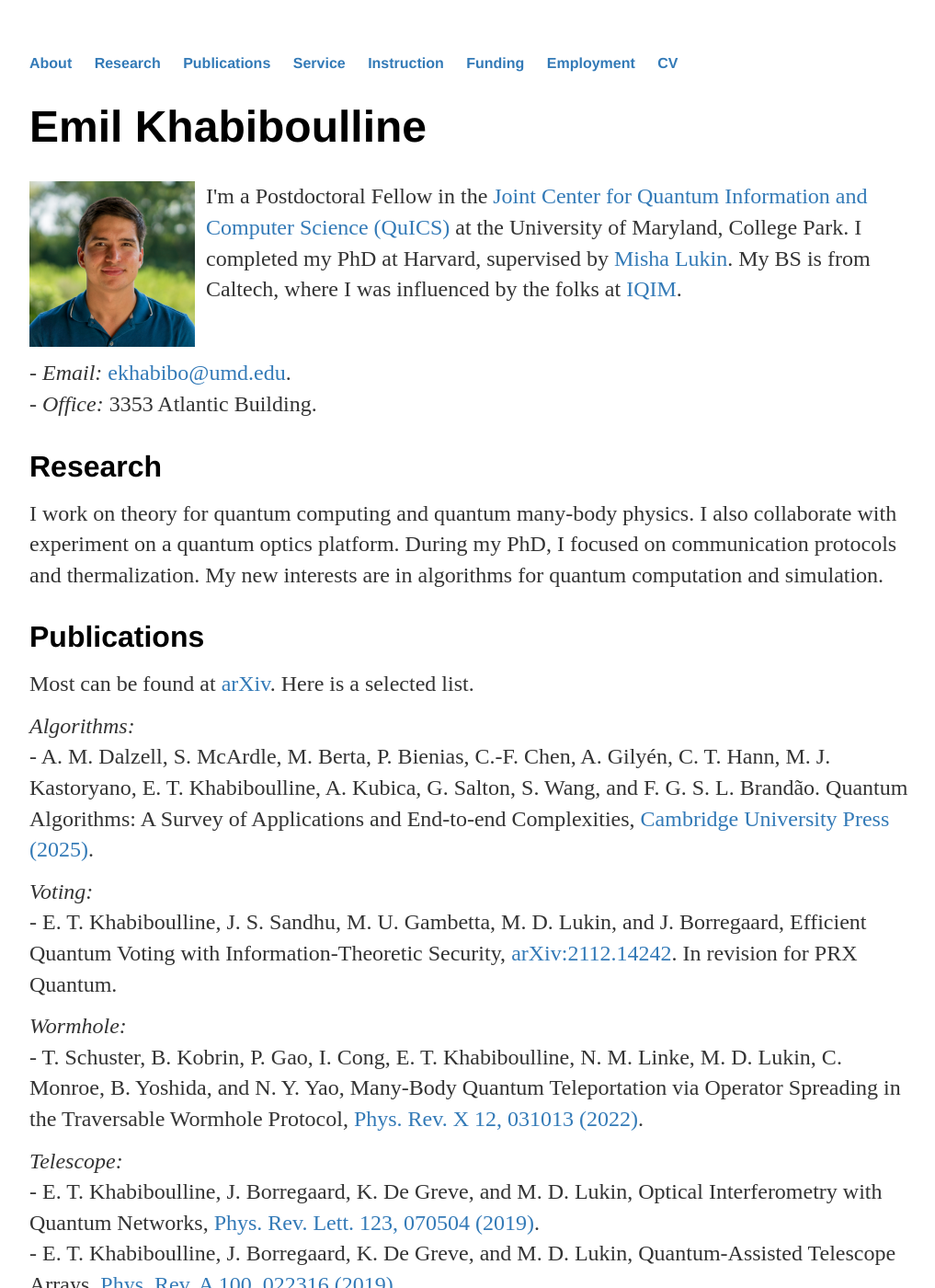
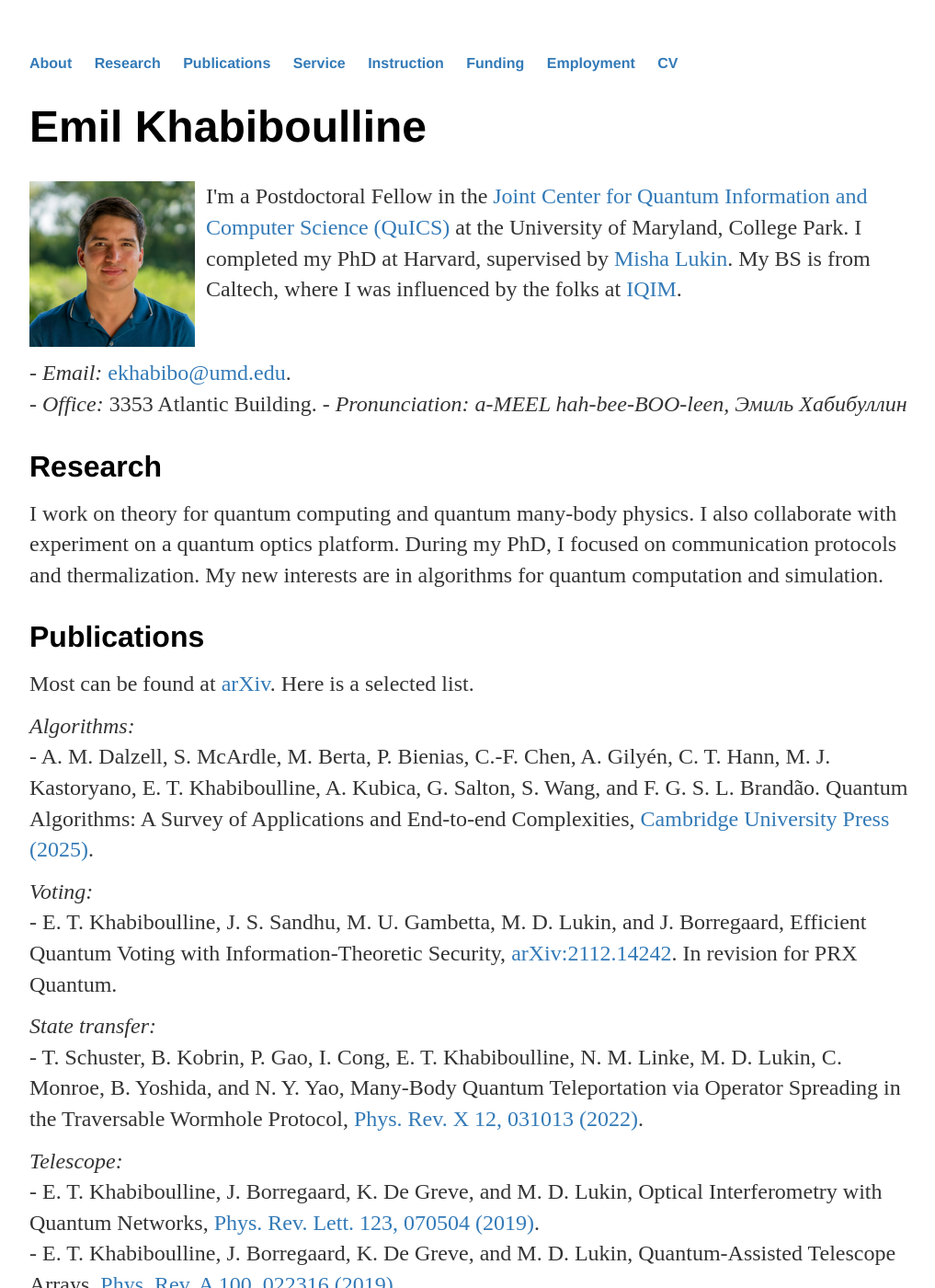
Before and after one commit to emilkhab/emilkhab.github.io, a Jekyll site: the page built from index.html, in a window 1280 px wide and 1400 px high. Shown: the whole window at 92% size, without its empty margins (128-1145 px from the left). Built offline with Jekyll 4.4.1, drawn with Linux system fonts in a browser that asks for light colours.

Commit message:
Update index.html

```diff
--- a/index.html
+++ b/index.html
@@ -9,6 +9,7 @@ title: Emil Khabiboulline
 	<p style="clear:both;">
 		- <em>Email:</em> <a href="mailto:ekhabibo@umd.edu">ekhabibo@umd.edu</a>.<br/>
 		- <em>Office:</em> 3353 Atlantic Building.
+		- <em>Pronunciation: a-MEEL hah-bee-BOO-leen, Эмиль Хабибуллин </em>
 	</p>
 </div>
 
@@ -29,7 +30,7 @@ title: Emil Khabiboulline
 	- E. T. Khabiboulline, J. S. Sandhu, M. U. Gambetta, M. D. Lukin, and J. Borregaard, Efficient Quantum Voting with Information-Theoretic Security, <a href="https://arxiv.org/abs/2112.14242">arXiv:2112.14242</a>. In revision for PRX Quantum.<br/>
 	</p>
 	<p>
-	<em>Wormhole:</em><br/>
+	<em>State transfer:</em><br/>
 	- T. Schuster, B. Kobrin, P. Gao, I. Cong, E. T. Khabiboulline, N. M. Linke, M. D. Lukin, C. Monroe, B. Yoshida, and N. Y. Yao, Many-Body Quantum Teleportation via Operator Spreading in the Traversable Wormhole Protocol, <a href="https://doi.org/10.1103/PhysRevX.12.031013">Phys. Rev. X 12, 031013 (2022)</a>.<br/>
 	</p>
 	<p>
```
